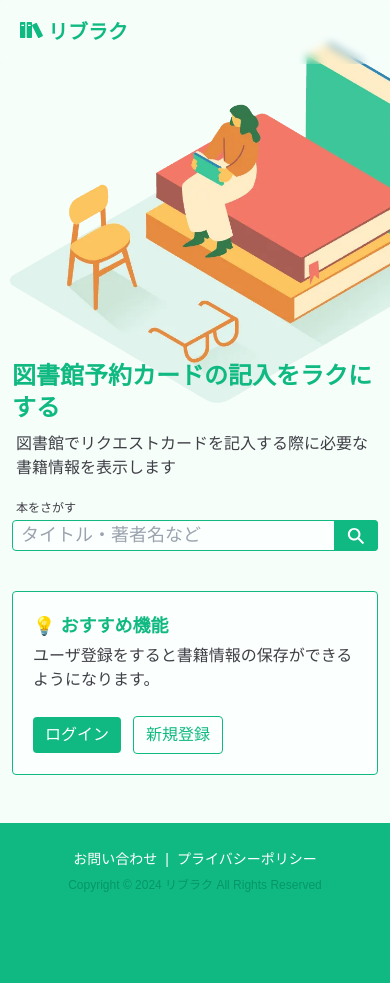
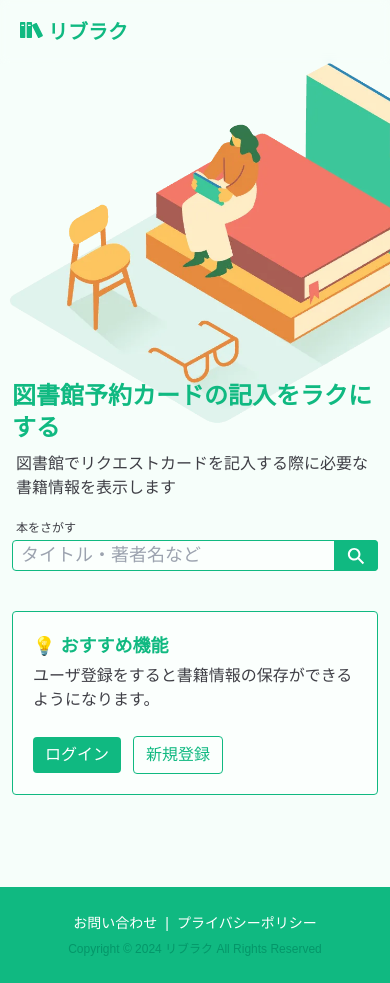
Before and after one commit to kagomen/libraku, a React (Vite) app: page / in a window 390 px wide. Before the commit the page ends 919 px from the top, so only its background shows below. Built offline with nearby package versions, Linux system fonts and the light colour scheme; a web font is replaced by a local one.

Commit message:
スタイルの修正

```diff
--- a/src/App.jsx
+++ b/src/App.jsx
@@ -9,7 +9,7 @@ import ContactPage from './pages/ContactPage'
 
 export default function App() {
   return (
-    <div className="relative min-h-screen bg-emerald-25 pb-[96px] sm:pt-[64px] text-zinc-700">
+    <div className="relative min-h-screen bg-emerald-25 pb-[96px] pt-[64px] text-zinc-700">
       <Header />
       <Routes>
         <Route path="/" element={<TopPage />} />
--- a/src/pages/TopPage.jsx
+++ b/src/pages/TopPage.jsx
@@ -17,7 +17,7 @@ export default function TopPage() {
   }, [location.pathname, setKeyword])
 
   return (
-    <div className="relative mx-auto mb-12 overflow-x-hidden overflow-y-visible px-3 sm:px-[24px] md:mb-0 md:h-screen">
+    <div className="translate-y-[-44px] relative mx-auto mb-12 overflow-x-hidden overflow-y-visible px-3 sm:px-[24px] md:mb-0 md:h-screen">
       <img
         src={src}
         className="absolute scale-125 top-16 sm:scale-100 -right-[48px] sm:-top-[8px] z-0 opacity-85 md:-right-[60px] md:top-0 md:w-[85%] lg:w-[75%] xl:w-[65%]"
```
